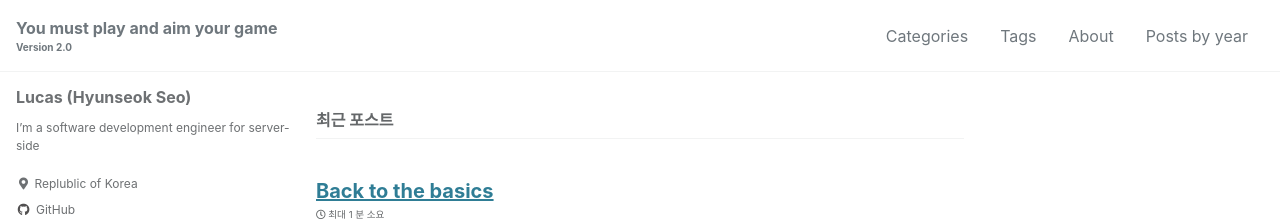
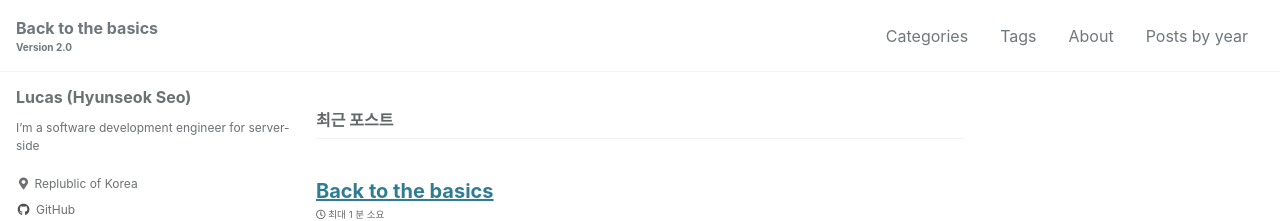
Before and after one commit to lucaseo90/lucaseo90, a Jekyll site: the page built from index.html, in a window 1280 px wide and 1058 px high. Shown: the top 221 px of the window. Built offline with Jekyll 4.4.1, drawn with Linux system fonts in a browser that asks for light colours; cached includes are drawn as plain includes; the list of posts is cut into pages by our own code.

Commit message:
Modify _config.yml to update masthead_title property

```diff
--- a/_config.yml
+++ b/_config.yml
@@ -26,7 +26,7 @@ baseurl                  : # the subpath of your site, e.g. "/blog"
 repository               : "github.com/lucaseo90" # GitHub username/repo-name e.g. "mmistakes/minimal-mistakes"
 teaser                   : # path of fallback teaser image, e.g. "/assets/images/500x300.png"
 logo                     : # path of logo image to display in the masthead, e.g. "/assets/images/88x88.png"
-masthead_title           : "You must play and aim your game" # overrides the website title displayed in the masthead, use " " for no title
+masthead_title           : "Back to the basics" # overrides the website title displayed in the masthead, use " " for no title
 # breadcrumbs            : true # true, false (default)
 words_per_minute         : 200
 comments:
```
